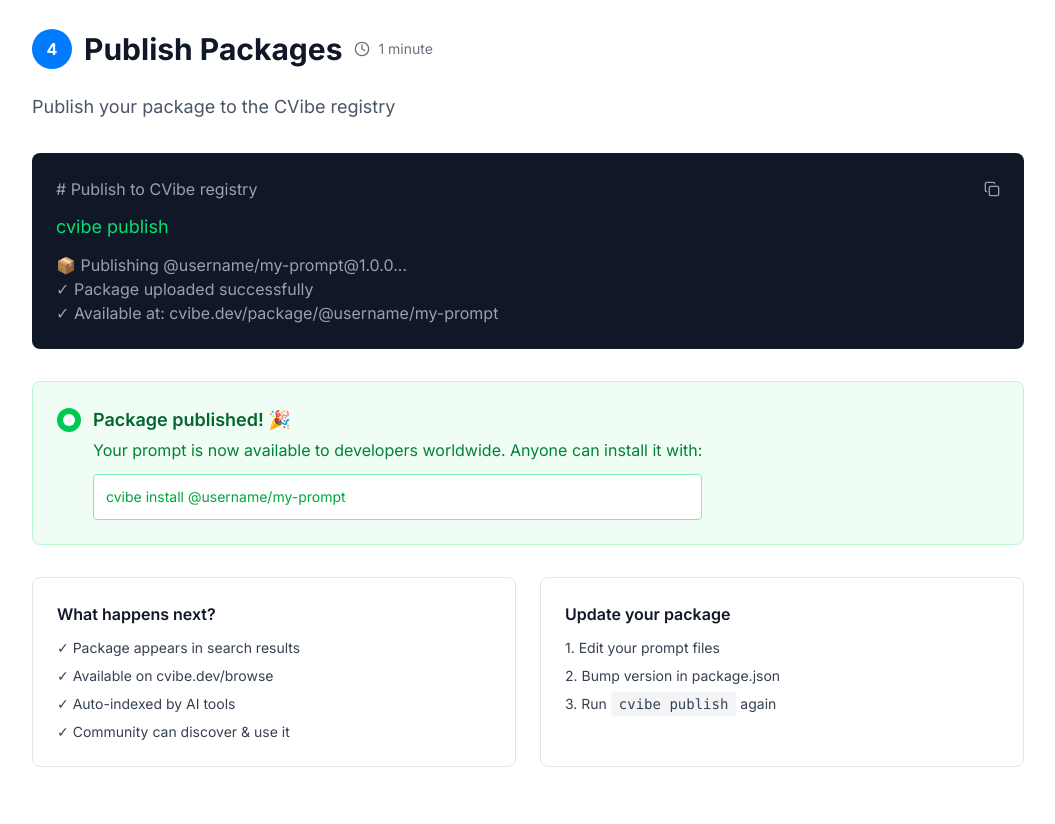
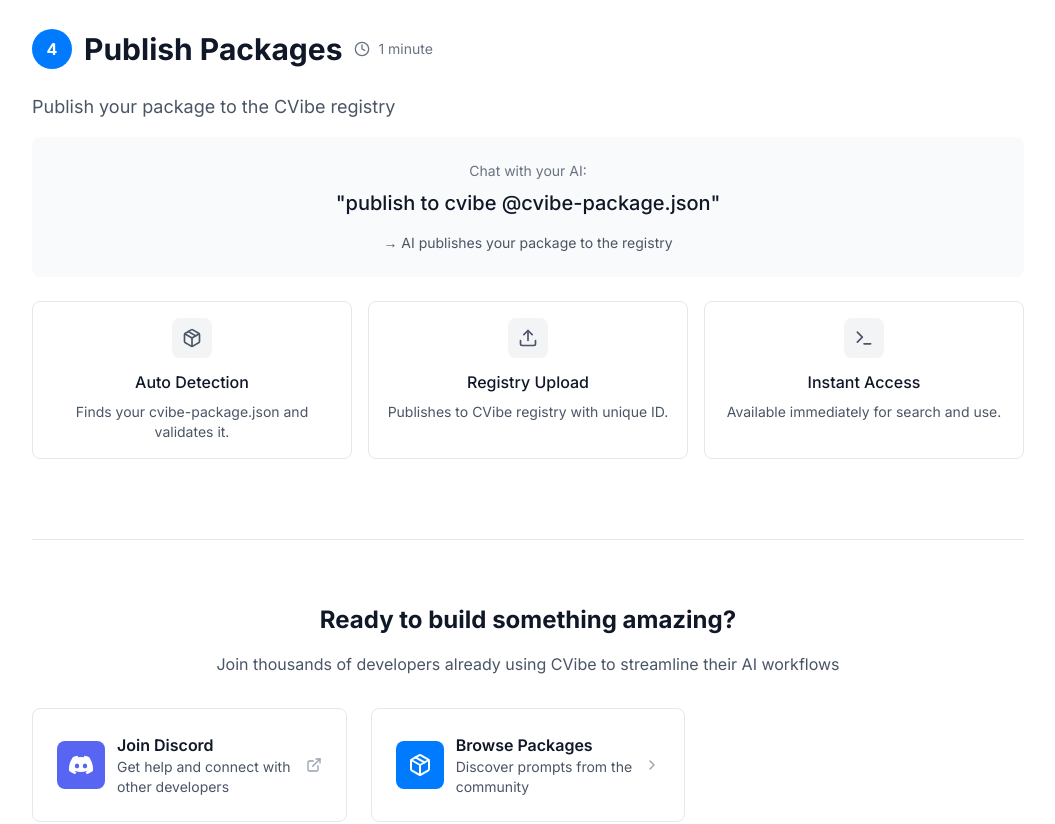
Before and after one commit to CVibe-MCP/hub, a Next.js app: page /docs in a window 1280 px wide. Shown: the part 1820-2644 px from the top of the page, without its empty margins (112-1167 px from the left). Built offline with nearby package versions, Linux system fonts and the light colour scheme.

Commit message:
refactor: remove publish page and update navigation
- Deleted the publish page component to streamline the application.
- Removed the "Publish" link from the navigation menu for improved clarity.
- Updated text in the documentation to enhance user experience and remove references to publishing.

```diff
--- a/src/app/docs/page.tsx
+++ b/src/app/docs/page.tsx
@@ -253,56 +253,43 @@
             </div>
           </div>
 
-          <p className="text-lg text-gray-600 mb-8">Publish your package to the CVibe registry</p>
+          <p className="text-lg text-gray-600 mb-4">Publish your package to the CVibe registry</p>
 
-          <div className="bg-gray-900 text-gray-100 p-6 rounded-lg font-mono mb-8">
-            <div className="flex items-center justify-between mb-3">
-              <div className="text-gray-400"># Publish to CVibe registry</div>
-              <button className="text-gray-400 hover:text-white transition-colors" title="Copy to clipboard">
-                <Copy size={16} />
-              </button>
+          <div className="bg-gray-50 p-6 rounded-lg mb-6">
+            <div className="text-center mb-4">
+              <div className="text-sm text-gray-500 mb-2">Chat with your AI:</div>
+              <div className="text-xl text-gray-900 font-medium">
+                "publish to cvibe @cvibe-package.json"
+              </div>
             </div>
-            <div className="text-green-400 text-lg">cvibe publish</div>
-            <div className="text-gray-400 mt-3">
-              <div>📦 Publishing @username/my-prompt@1.0.0...</div>
-              <div>✓ Package uploaded successfully</div>
-              <div>✓ Available at: cvibe.dev/package/@username/my-prompt</div>
+            <div className="text-center text-sm text-gray-600">
+              → AI publishes your package to the registry
             </div>
           </div>
 
-          <div className="bg-green-50 border border-green-200 rounded-lg p-6 mb-8">
-            <div className="flex items-start space-x-3">
-              <div className="w-6 h-6 bg-green-500 rounded-full flex-shrink-0 mt-0.5 flex items-center justify-center">
-                <div className="w-3 h-3 bg-white rounded-full"></div>
+          <div className="grid md:grid-cols-3 gap-4 text-center">
+            <div className="border border-gray-200 rounded-lg p-4">
+              <div className="w-10 h-10 bg-gray-100 rounded-lg flex items-center justify-center mx-auto mb-3">
+                <Package className="w-5 h-5 text-gray-600" />
               </div>
-              <div>
-                <p className="font-semibold text-green-800 text-lg">Package published! 🎉</p>
-                <p className="text-green-700 mt-1">Your prompt is now available to developers worldwide. Anyone can install it with:</p>
-                <div className="bg-white border border-green-300 rounded p-3 font-mono text-sm mt-3">
-                  <span className="text-green-600">cvibe install @username/my-prompt</span>
-                </div>
-              </div>
-            </div>
-          </div>
-
-          <div className="grid md:grid-cols-2 gap-6">
-            <div className="border border-gray-200 rounded-lg p-6">
-              <h3 className="font-semibold text-gray-900 mb-3">What happens next?</h3>
-              <div className="space-y-2 text-sm text-gray-700">
-                <div>✓ Package appears in search results</div>
-                <div>✓ Available on cvibe.dev/browse</div>
-                <div>✓ Auto-indexed by AI tools</div>
-                <div>✓ Community can discover & use it</div>
-              </div>
+              <h4 className="font-medium text-gray-900 mb-2">Auto Detection</h4>
+              <p className="text-sm text-gray-600">Finds your cvibe-package.json and validates it.</p>
             </div>
 
-            <div className="border border-gray-200 rounded-lg p-6">
-              <h3 className="font-semibold text-gray-900 mb-3">Update your package</h3>
-              <div className="space-y-2 text-sm text-gray-700">
-                <div>1. Edit your prompt files</div>
-                <div>2. Bump version in package.json</div>
-                <div>3. Run <code className="bg-gray-100 px-2 py-1 rounded">cvibe publish</code> again</div>
+            <div className="border border-gray-200 rounded-lg p-4">
+              <div className="w-10 h-10 bg-gray-100 rounded-lg flex items-center justify-center mx-auto mb-3">
+                <Upload className="w-5 h-5 text-gray-600" />
               </div>
+              <h4 className="font-medium text-gray-900 mb-2">Registry Upload</h4>
+              <p className="text-sm text-gray-600">Publishes to CVibe registry with unique ID.</p>
+            </div>
+
+            <div className="border border-gray-200 rounded-lg p-4">
+              <div className="w-10 h-10 bg-gray-100 rounded-lg flex items-center justify-center mx-auto mb-3">
+                <Terminal className="w-5 h-5 text-gray-600" />
+              </div>
+              <h4 className="font-medium text-gray-900 mb-2">Instant Access</h4>
+              <p className="text-sm text-gray-600">Available immediately for search and use.</p>
             </div>
           </div>
         </section>
@@ -351,19 +338,6 @@
               <ChevronRight size={16} className="text-gray-400 group-hover:translate-x-1 transition-transform" />
             </Link>
 
-            <Link
-              href="/publish"
-              className="flex items-center space-x-3 p-6 border border-gray-200 rounded-lg hover:shadow-sm transition-shadow group"
-            >
-              <div className="w-12 h-12 bg-[#007BFF] text-white rounded-lg flex items-center justify-center">
-                <Upload size={24} />
-              </div>
-              <div className="flex-1">
-                <h3 className="font-semibold text-gray-900 group-hover:text-[#007BFF]">Publish Package</h3>
-                <p className="text-sm text-gray-600">Share your prompts with the world</p>
-              </div>
-              <ChevronRight size={16} className="text-gray-400 group-hover:translate-x-1 transition-transform" />
-            </Link>
           </div>
         </div>
       </div>
--- a/src/app/publish/page.tsx
+++ /dev/null
@@ -1,120 +0,0 @@
-import { Package, Upload, Code, Book } from 'lucide-react';
-
-export default function PublishPage() {
-  return (
-    <div className="min-h-screen bg-white">
-      <div className="max-w-4xl mx-auto px-4 py-8">
-        {/* Header */}
-        <div className="text-center mb-12">
-          <h1 className="text-4xl font-bold text-gray-900 mb-4">
-            Publish a package
-          </h1>
-          <p className="text-xl text-gray-600 max-w-2xl mx-auto">
-            Share your prompt packages with the developer community
-          </p>
-        </div>
-
-        {/* Publishing process */}
-        <div className="mb-12">
-          <h2 className="text-2xl font-bold text-gray-900 mb-6">How to publish</h2>
-
-          <div className="grid md:grid-cols-3 gap-8">
-            <div className="text-center">
-              <div className="w-16 h-16 bg-blue-50 text-[#007BFF] rounded-full flex items-center justify-center mx-auto mb-4">
-                <Package size={24} />
-              </div>
-              <h3 className="text-lg font-semibold text-gray-900 mb-2">1. Create your package</h3>
-              <p className="text-gray-600 text-sm">
-                Structure your prompt with a package.json and README.md following our guidelines
-              </p>
-            </div>
-
-            <div className="text-center">
-              <div className="w-16 h-16 bg-blue-50 text-[#007BFF] rounded-full flex items-center justify-center mx-auto mb-4">
-                <Code size={24} />
-              </div>
-              <h3 className="text-lg font-semibold text-gray-900 mb-2">2. Use CVibe CLI</h3>
-              <p className="text-gray-600 text-sm">
-                Install our CLI and run <code className="bg-gray-100 px-1 rounded">cvibe publish</code> in your package directory
-              </p>
-            </div>
-
-            <div className="text-center">
-              <div className="w-16 h-16 bg-blue-50 text-[#007BFF] rounded-full flex items-center justify-center mx-auto mb-4">
-                <Upload size={24} />
-              </div>
-              <h3 className="text-lg font-semibold text-gray-900 mb-2">3. Share with community</h3>
-              <p className="text-gray-600 text-sm">
-                Your package will be available for others to discover and install
-              </p>
-            </div>
-          </div>
-        </div>
-
-        {/* CLI Installation */}
-        <div className="bg-gray-50 border border-gray-200 rounded-lg p-6 mb-8">
-          <h3 className="text-lg font-semibold text-gray-900 mb-3">Install CVibe CLI</h3>
-          <div className="bg-gray-900 text-gray-100 p-4 rounded-lg font-mono text-sm">
-            <div className="mb-2"># Install CVibe CLI globally</div>
-            <div className="text-green-400">npm install -g cvibe-cli</div>
-          </div>
-        </div>
-
-        {/* Package structure example */}
-        <div className="mb-8">
-          <h3 className="text-lg font-semibold text-gray-900 mb-4">Package structure example</h3>
-          <div className="bg-gray-50 border border-gray-200 rounded-lg p-4">
-            <div className="font-mono text-sm text-gray-700">
-              <div>my-prompt-package/</div>
-              <div className="ml-4">├── package.json</div>
-              <div className="ml-4">├── README.md</div>
-              <div className="ml-4">└── prompt.json</div>
-            </div>
-          </div>
-        </div>
-
-        {/* Quick links */}
-        <div className="grid md:grid-cols-2 gap-6">
-          <div className="border border-gray-200 rounded-lg p-6">
-            <div className="flex items-center space-x-3 mb-3">
-              <Book className="w-6 h-6 text-[#007BFF]" />
-              <h3 className="text-lg font-semibold text-gray-900">Documentation</h3>
-            </div>
-            <p className="text-gray-600 mb-4">
-              Learn how to create, structure, and publish your prompt packages
-            </p>
-            <button className="text-[#007BFF] hover:text-[#0056CC] font-medium">
-              Read the docs →
-            </button>
-          </div>
-
-          <div className="border border-gray-200 rounded-lg p-6">
-            <div className="flex items-center space-x-3 mb-3">
-              <Package className="w-6 h-6 text-[#007BFF]" />
-              <h3 className="text-lg font-semibold text-gray-900">Example packages</h3>
-            </div>
-            <p className="text-gray-600 mb-4">
-              Browse existing packages to see best practices and get inspiration
-            </p>
-            <button className="text-[#007BFF] hover:text-[#0056CC] font-medium">
-              View examples →
-            </button>
-          </div>
-        </div>
-
-        {/* CTA */}
-        <div className="text-center mt-12 p-8 bg-gray-50 rounded-lg">
-          <h3 className="text-xl font-semibold text-gray-900 mb-3">
-            Ready to publish?
-          </h3>
-          <p className="text-gray-600 mb-6">
-            Join the community of developers sharing their best prompts
-          </p>
-          <button className="bg-[#007BFF] text-white px-8 py-3 rounded-lg font-medium hover:bg-[#0056CC] transition-colors">
-            Get started with CLI
-          </button>
-        </div>
-      </div>
-    </div>
-  );
-}
--- a/src/components/Navigation.tsx
+++ b/src/components/Navigation.tsx
@@ -11,7 +11,6 @@
 
   const navItems = [
     { href: '/browse', label: 'Browse packages' },
-    { href: '/publish', label: 'Publish' },
     { href: '/docs', label: 'Docs' },
     { href: 'https://discord.gg/xtzRyfky', label: 'Community', external: true },
   ];
```
Also changed, not shown: src/app/page.tsx (+2 -21 lines).
